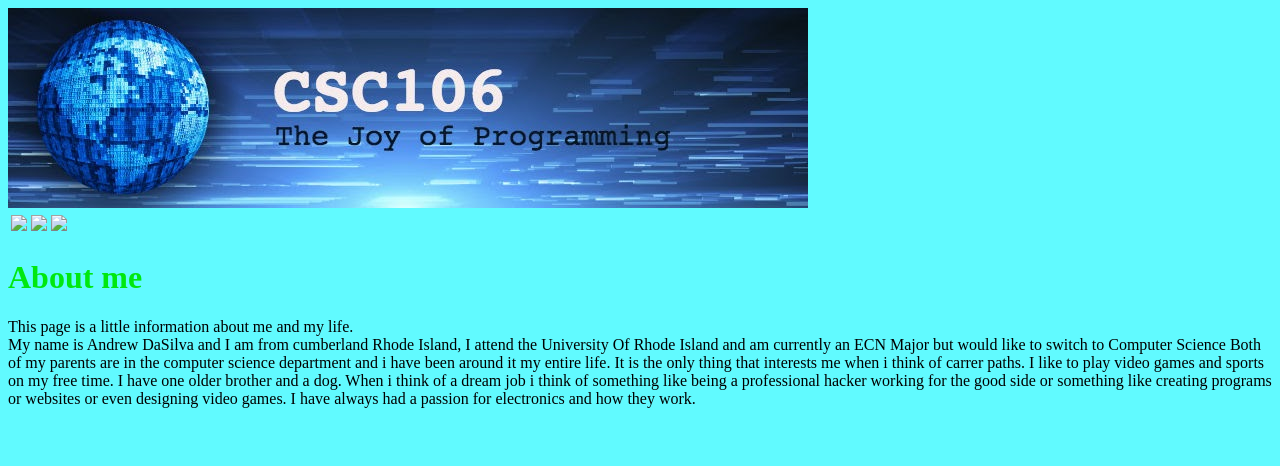
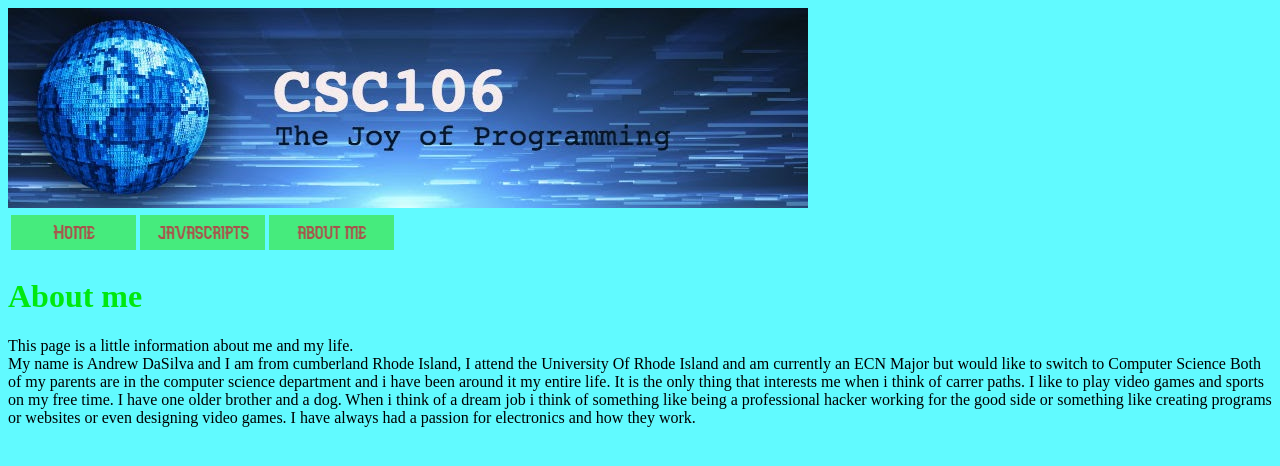
Before and after one commit to andrewdasilva21/andrewdasilva21.github.io, a plain HTML site: page about.html in a window 1280 px wide. Drawn offline with Linux system fonts and the light colour scheme.

Commit message:
Update about.html

```diff
--- a/about.html
+++ b/about.html
@@ -9,12 +9,12 @@
         <img src="csc106_banner.jpg"><br>
         <table>
             <thead>
-               <th> <a href="https://andrewdasilva21.github.io/index.html"><img src="home.png"></a></th>
+               <th> <a href="https://andrewdasilva21.github.io/index.html"><img src="home1.png"></a></th>
 
-               <th> <a href="https://andrewdasilva21.github.io/javascripts.html"><img src="javascripts.png"></a></th>
+               <th> <a href="https://andrewdasilva21.github.io/javascripts.html"><img src="javascripts1.png"></a></th>
 
 
-               <th> <a href="https://andrewdasilva21.github.io/about.html"><img src="aboutme.png"></a></th>
+               <th> <a href="https://andrewdasilva21.github.io/about.html"><img src="aboutme1.png"></a></th>
             </thead>
         </table>
 
```
